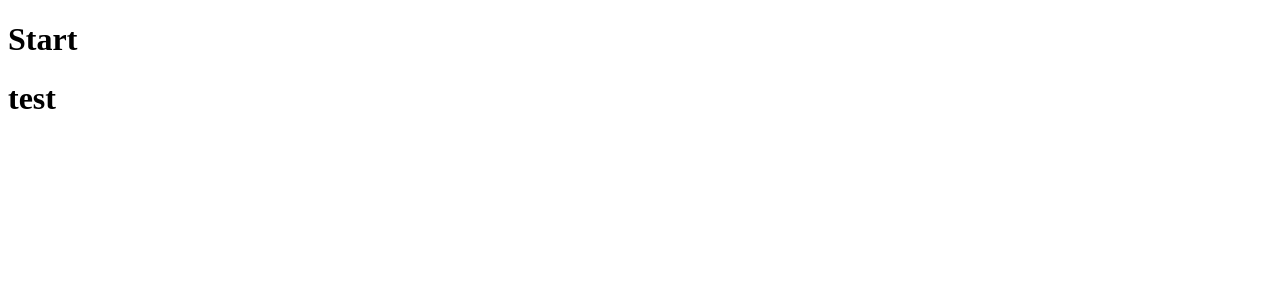
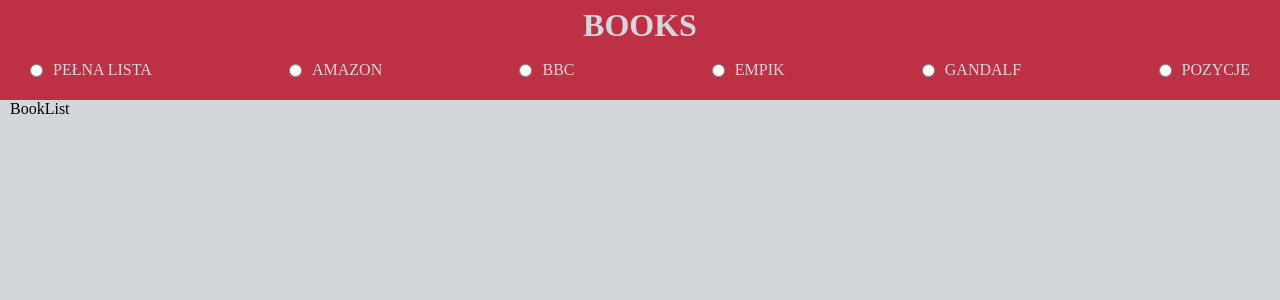
Before and after one commit to Zyar3k/books_ver.2, a React (Create React App) app: page / in a window 1280 px wide. Shown: the top 300 px of the page. Built offline with nearby package versions, Linux system fonts and the light colour scheme.

Commit message:
Add first basic pattern & basic styles

```diff
--- a/src/App.js
+++ b/src/App.js
@@ -1,13 +1,20 @@
-import Test from "./components/Test/Test";
+import { Switch, Route } from "react-router";
+
+import BookList from "./components/BookList/BookList";
+import BookExtension from "./components/BookExtension/BookExtension";
 import { ContextProvider } from "./context/StoreContext/GlobalContext";
+import Header from "./components/Header/Header";
 
 const App = () => {
   return (
     <ContextProvider>
-      <div>
-        <h1>Start</h1>
-        <Test />
-      </div>
+      <Header />
+      <main className="container">
+        <Switch>
+          <Route path="/" component={BookList} exact />
+          <Route path="/book/:id" component={BookExtension} />
+        </Switch>
+      </main>
     </ContextProvider>
   );
 };
--- /dev/null
+++ b/src/components/BookExtension/BookExtension.js
@@ -0,0 +1,7 @@
+import React from "react";
+
+const BookExtension = () => {
+  return <div>BookExtension</div>;
+};
+
+export default BookExtension;
--- /dev/null
+++ b/src/components/BookList/BookList.js
@@ -0,0 +1,7 @@
+import React from "react";
+
+const BookList = () => {
+  return <div>BookList</div>;
+};
+
+export default BookList;
--- /dev/null
+++ b/src/components/Header/Header.js
@@ -0,0 +1,73 @@
+import { StyledHeader, SiteTitle, ListChosenWrapper } from "./Header.styled";
+
+const Header = () => {
+  return (
+    <StyledHeader>
+      <div className="container">
+        <SiteTitle>
+          <h1>Books</h1>
+        </SiteTitle>
+        <ListChosenWrapper>
+          <div>
+            <label htmlFor="allBooks">
+              <input
+                type="radio"
+                id="allBooks"
+                name="chosenList"
+                value="allBooks"
+              />
+              Pełna lista
+            </label>
+          </div>
+          <div>
+            <label htmlFor="amazon">
+              <input
+                type="radio"
+                id="amazon"
+                name="chosenList"
+                value="amazon"
+              />
+              Amazon
+            </label>
+          </div>
+          <div>
+            <label htmlFor="bbc">
+              <input type="radio" id="bbc" name="chosenList" value="bbc" />
+              BBC
+            </label>
+          </div>
+          <div>
+            <label htmlFor="empik">
+              <input type="radio" id="empik" name="chosenList" value="empik" />
+              Empik
+            </label>
+          </div>
+          <div>
+            <label htmlFor="gandalf">
+              <input
+                type="radio"
+                id="gandalf"
+                name="chosenList"
+                value="gandalf"
+              />
+              Gandalf
+            </label>
+          </div>
+          <div>
+            <label htmlFor="pozycje">
+              <input
+                type="radio"
+                id="pozycje"
+                name="chosenList"
+                value="pozycje"
+              />
+              Pozycje
+            </label>
+          </div>
+        </ListChosenWrapper>
+      </div>
+    </StyledHeader>
+  );
+};
+
+export default Header;
--- /dev/null
+++ b/src/components/Header/Header.styled.js
@@ -0,0 +1,44 @@
+import styled from "styled-components";
+
+export const StyledHeader = styled.header`
+  background-color: #be3144;
+  color: #d3d6db;
+  height: 100px;
+  text-transform: uppercase;
+`;
+
+export const SiteTitle = styled.div`
+  height: 50px;
+
+  display: flex;
+  justify-content: center;
+  align-items: center;
+
+  h1 {
+    margin: 0;
+    padding: 0;
+  }
+`;
+
+export const ListChosenWrapper = styled.div`
+  display: flex;
+  justify-content: space-between;
+  height: 40px;
+
+  div {
+    label {
+      display: flex;
+      justify-content: center;
+      align-items: center;
+      cursor: pointer;
+
+      height: 100%;
+      width: 100%;
+      padding: 0 20px;
+
+      input {
+        margin-right: 10px;
+      }
+    }
+  }
+`;
--- a/src/components/Test/Test.js
+++ /dev/null
@@ -1,15 +0,0 @@
-import { useContext } from "react";
-import { GlobalContext } from "../../context/StoreContext/GlobalContext";
-
-const Test = () => {
-  const { state } = useContext(GlobalContext);
-
-  console.log(state);
-  return (
-    <div>
-      <h1>test</h1>
-    </div>
-  );
-};
-
-export default Test;
--- /dev/null
+++ b/src/config.js
@@ -0,0 +1 @@
+export const BASE_URL = "https://must2read.herokuapp.com/";
--- a/src/context/StoreContext/GlobalContext.js
+++ b/src/context/StoreContext/GlobalContext.js
@@ -1,4 +1,4 @@
-import { createContext, useState } from "react";
+import { createContext, useEffect, useState } from "react";
 
 const initialState = {
   books: [],
@@ -9,6 +9,10 @@ export const GlobalContext = createContext(initialState);
 export const ContextProvider = ({ children }) => {
   const [state, setState] = useState(initialState);
 
+  useEffect(() => {
+    setState([]);
+  }, []);
+
   return (
     <GlobalContext.Provider value={{ state }}>
       {children}
--- /dev/null
+++ b/src/global.css
@@ -0,0 +1,12 @@
+* {
+  box-sizing: border-box;
+  margin: 0;
+}
+
+body {
+  background-color: #d3d6db;
+}
+.container {
+  max-width: 1260px;
+  margin: 0 auto;
+}
--- a/src/index.js
+++ b/src/index.js
@@ -3,6 +3,8 @@ import ReactDOM from "react-dom";
 import { BrowserRouter as Router } from "react-router-dom";
 
 import App from "./App";
+
+import "./global.css";
 
 ReactDOM.render(
   <Router>
```
